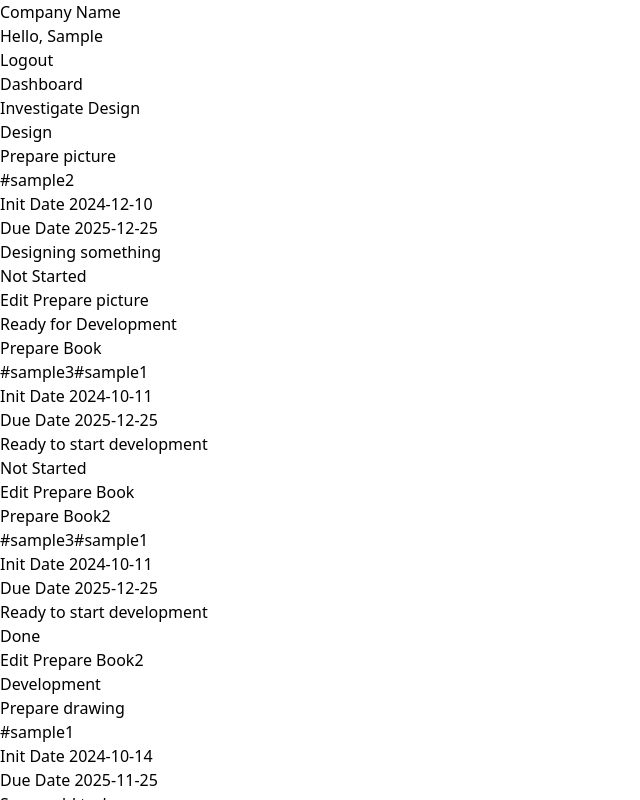
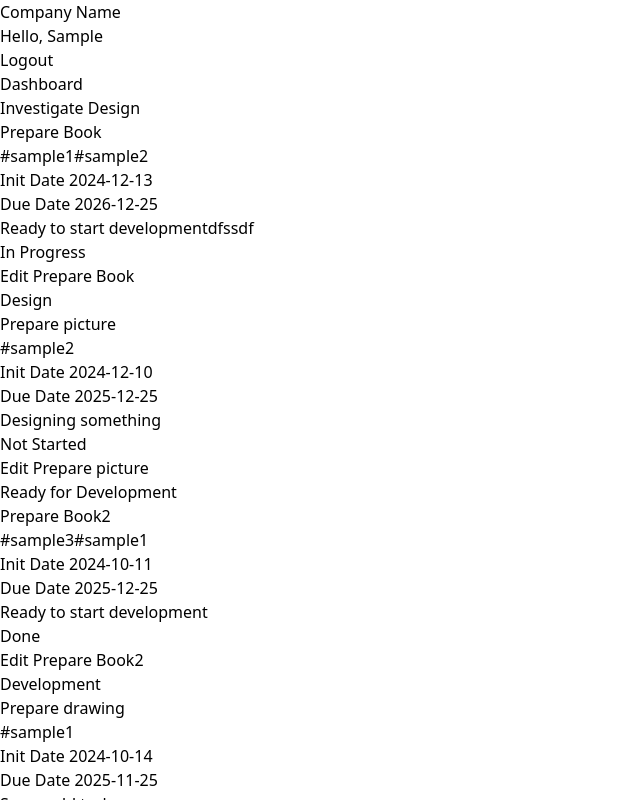
Before and after one commit to lavak00731/cardTodoAppWithRedux, a React (Vite) app: page / in a window 1280 px wide. Both pictures are taken after typing "Sample", "Sample123" into the empty fields and a click on the button "Login". Shown: the top 800 px of the page, without its empty margins (0-640 px from the left). Built offline with nearby package versions, Linux system fonts and the light colour scheme; data requests are answered from the project's data file.

Commit message:
crud for edit

```diff
--- a/src/Components/MainComp.tsx
+++ b/src/Components/MainComp.tsx
@@ -15,6 +15,7 @@ export const MainComp = () => {
     trello.com/?tarea=120 o trello.com/120
   */
 
+
   if(!categories && !tasks) {
     return <p>Loading...</p>
   }
@@ -31,7 +32,7 @@ export const MainComp = () => {
                   {
                       tasks.filter((task) => task.category === category.name).map((task) => (
 
-                        <li key={task.id}>
+                        <li className="basis-3/12" key={task.id}>
                           <TaskComponent {...task} />
                         </li>
                       ))
--- a/src/Components/Modal.tsx
+++ b/src/Components/Modal.tsx
@@ -7,6 +7,7 @@ import ModalType from '../Interfaces/ModalType';
 import TaskType, { statusEnum } from '../Interfaces/TasksType';
 import { CLOSEMODAL } from '../Constants/reducerConstans';
 import createTaskObject from '../Utilities/createTaskObject';
+import putService from '../Services/putService';
 
 
 export const Modal = () => {
@@ -41,8 +42,13 @@ export const Modal = () => {
     const handleSubmit = (e:FormEvent) => {
       e.preventDefault();
       const body = new FormData(e.target as HTMLFormElement)
-      const info = createTaskObject(body, modalInfo);
-      console.log(info)
+      const info:TaskType = createTaskObject(body, modalInfo);
+      console.log(info);
+      const controller = new AbortController();
+      const signal = controller.signal;
+      const url = `http://localhost:5000/tasks/${info.id}`
+      putService(url, info, signal);
+      handleClose();
     }
 
 
@@ -103,7 +109,7 @@ export const Modal = () => {
                       type="checkbox"
                       key={tag.id + Date.now()}
                       id={tag.id.toString()}
-                      name="tagname"
+                      name="tags"
                       value={tag.name}
                       onChange={(e) => {
                         const newTags = taskData.tags.includes(e.target.value)
--- /dev/null
+++ b/src/Services/putService.ts
@@ -0,0 +1,19 @@
+import TaskType from "../Interfaces/TasksType";
+
+const getService = async (url:string, task: TaskType , signal:AbortSignal) => {
+    try {
+        const response = await fetch(url, {
+            signal,
+            method: "PUT",
+            body: JSON.stringify(task),
+        });
+        if(response.ok) {
+            const data = await response.json();
+            return data;
+        }
+    } catch (error) {
+        console.log(error)
+    }
+
+}
+export default getService;
--- a/src/Utilities/createTaskObject.ts
+++ b/src/Utilities/createTaskObject.ts
@@ -1,13 +1,25 @@
 import ModalType from '../Interfaces/ModalType';
 import _uniqueId from 'lodash/uniqueId';
+import TaskType, { statusEnum } from '../Interfaces/TasksType';
 
 const createTaskObject = (data: FormData, modalInfo: ModalType ) => {
 
-    const object: { [key: string]: any } = {};
+    const object: TaskType = {
+        id: 0,
+        name: '',
+        initDate: '',
+        dueDate: '',
+        category: '',
+        comment: '',
+        status: statusEnum.notStarted,
+        tags: [],
+        url: "",
+
+    };
 
     const tagsValue: FormDataEntryValue[] = [];
     data.forEach((val, key)=>{
-        if(key === 'tagname') {
+        if(key === 'tags') {
             tagsValue.push(val);
             object[key] = tagsValue;
         } else {
--- a/src/api/db.json
+++ b/src/api/db.json
@@ -1,92 +1,101 @@
 {
   "tasks": [
     {
-            "id": 1,
+      "id": "1",
       "name": "Prepare drawing",
       "initDate": "2024-10-14",
       "dueDate": "2025-11-25",
       "category": "Development",
       "comment": "Some odd task",
-            "tags": ["sample1"],
+      "tags": [
+        "sample1"
+      ],
       "url": "/prepare-drawing",
       "status": "In Progress"
-
     },
     {
-            "id": 2,
+      "id": "2",
       "name": "Prepare picture",
       "initDate": "2024-12-10",
       "dueDate": "2025-12-25",
       "category": "Design",
       "comment": "Designing something",
-            "tags": ["sample2"],
+      "tags": [
+        "sample2"
+      ],
       "url": "/prepare-picture",
       "status": "Not Started"
     },
     {
-            "id": 3,
+      "id": "3",
       "name": "Prepare Book",
-            "initDate": "2024-10-11",
-            "dueDate": "2025-12-25",
-            "category": "Ready for Development",
-            "comment": "Ready to start development",
-            "tags": ["sample3", "sample1"],
-            "url": "/prepare-book",
-            "status": "Not Started"
+      "initDate": "2024-12-13",
+      "dueDate": "2026-12-25",
+      "category": "Investigate Design",
+      "comment": "Ready to start developmentdfssdf",
+      "status": "In Progress",
+      "tags": [
+        "sample1",
+        "sample2"
+      ],
+      "url": ""
     },
     {
-            "id": 4,
+      "id": "4",
       "name": "Prepare Book2",
       "initDate": "2024-10-11",
       "dueDate": "2025-12-25",
       "category": "Ready for Development",
       "comment": "Ready to start development",
-            "tags": ["sample3", "sample1"],
+      "tags": [
+        "sample3",
+        "sample1"
+      ],
       "url": "/prepare-book2",
       "status": "Done"
     }
   ],
   "categories": [
     {
-            "id": 1,
+      "id": "1",
       "name": "Investigate Design"
     },
     {
-            "id": 2,
+      "id": "2",
       "name": "Design"
     },
     {
-            "id": 3,
+      "id": "3",
       "name": "Ready for Development"
     },
     {
-            "id": 4,
+      "id": "4",
       "name": "Development"
     },
     {
-            "id": 5,
+      "id": "5",
       "name": "Ready for QA"
     },
     {
-            "id": 6,
+      "id": "6",
       "name": "QA"
     },
     {
-            "id": 7,
+      "id": "7",
       "name": "Ready for Client"
     }
   ],
   "tags": [
     {
-            "id": 1,
+      "id": "1",
       "name": "sample1"
     },
     {
-            "id": 2,
+      "id": "2",
       "name": "sample2"
     },
     {
-            "id": 3,
+      "id": "3",
       "name": "sample3"
     }
   ]
```
Lines whose indentation alone changed are shown as unchanged.
